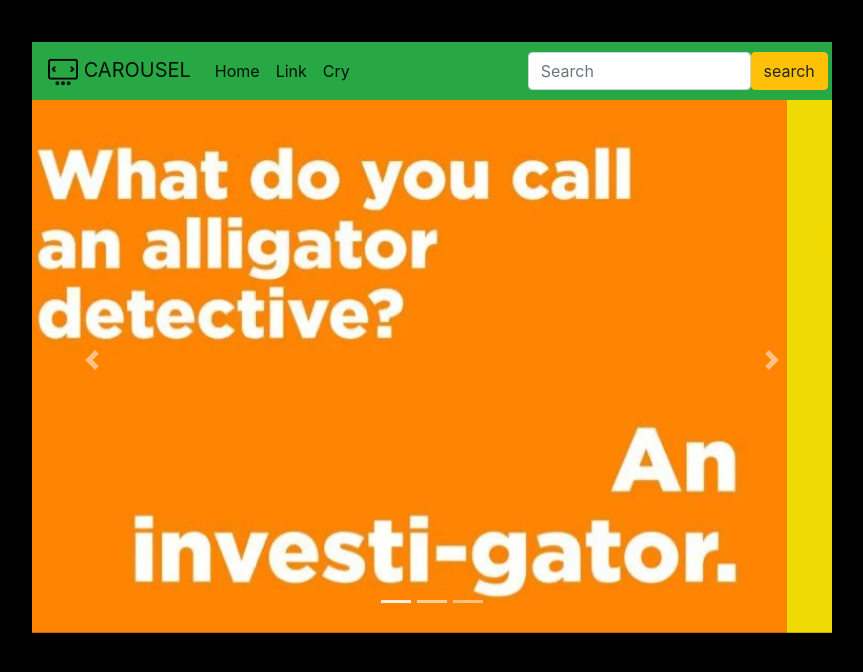
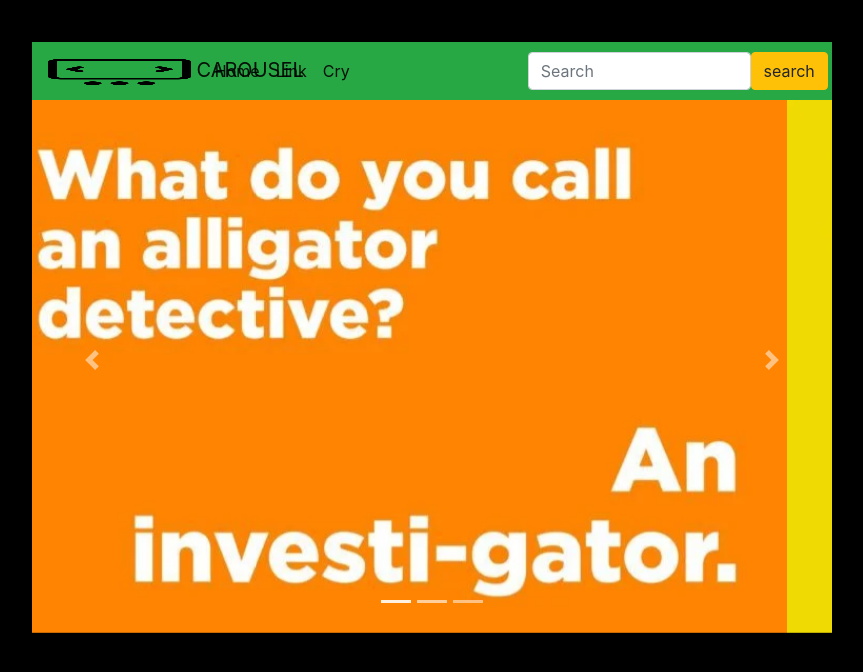
Before and after one commit to DimiBertolami/wendyBS, a plain HTML site: page index.html in a window 1280 px wide. Shown: the whole page, without its empty margins (283-1146 px from the left). Drawn offline with nearby package versions, Linux system fonts and the light colour scheme; files that its build step writes are made by us from their sources.

Commit message:
index adjustments

```diff
--- a/index.html
+++ b/index.html
@@ -4,15 +4,14 @@
     <meta charset="UTF-8">
     <title>MY CAROUSEL</title>
     <meta name="viewport" content="width=device-width, initial-scale=1">
-  <link rel="stylesheet" href="https://cdn.jsdelivr.net/npm/bootstrap@4.6.1/dist/css/bootstrap.min.css
-  " integrity="sha384-zCbKRCUGaJDkqS1kPbPd7TveP5iyJE0EjAuZQTgFLD2ylzuqKfdKlfG/eSrtxUkn" crossorigin="anonymous">
-    <link rel="stylesheet" href="carousel.css">
+  <link rel="stylesheet" href="https://cdn.jsdelivr.net/npm/bootstrap@4.6.1/dist/css/bootstrap.min.css" integrity="sha384-zCbKRCUGaJDkqS1kPbPd7TveP5iyJE0EjAuZQTgFLD2ylzuqKfdKlfG/eSrtxUkn" crossorigin="anonymous">
+    <link rel="stylesheet" href="css/carousel.css">
 </head>
 <body>
 <div class="container">
   <nav class="navbar navbar-expand-sm navbar-light bg-success">
     <a href="#" class="navbar-brand" mb-0 h1>
-      <img class="d-inline-block" align="top"
+      <img class="d-inline-block w-100" align="top"
               src="pictures/carousel.png" width="30" height="30"/>
       CAROUSEL
     </a>
```
